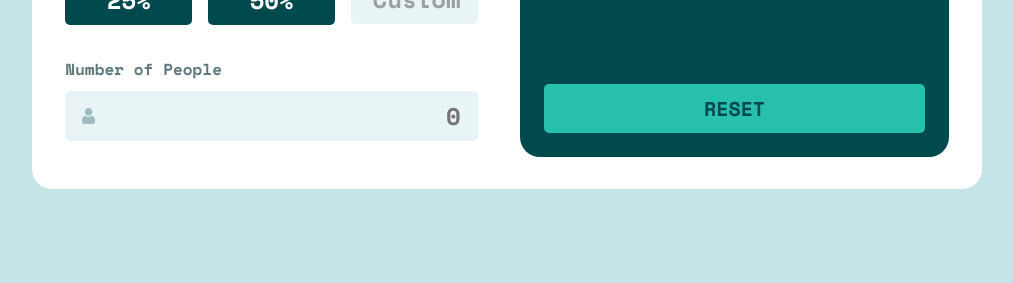
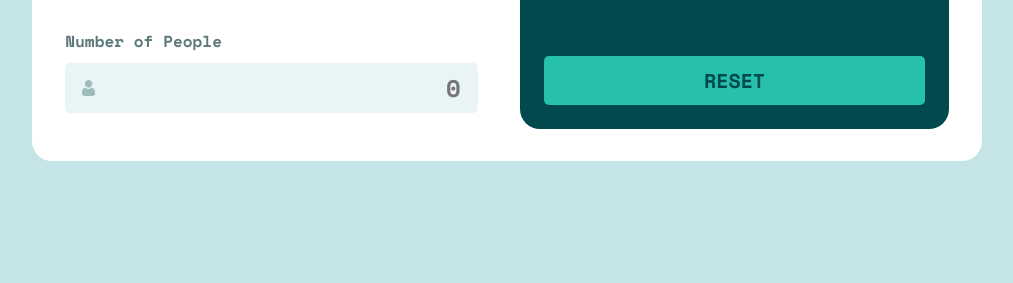
Before and after one commit to MehdiSajedi1/tip-calculator, a website: page dist/index.html in a window 1280 px wide. Shown: the part 517-800 px from the top of the page, without its empty margins (133-1146 px from the left). Drawn offline with nearby package versions, Linux system fonts and the light colour scheme.

Commit message:
Positioned content higher along viewport height

```diff
--- a/package.json
+++ b/package.json
@@ -4,7 +4,7 @@
   "description": "![Design preview for the Tip calculator app coding challenge](./design/desktop-preview.jpg)",
   "main": "index.js",
   "scripts": {
-    "sass": "node-sass sass/app.scss css/app.css -w"
+    "sass": "node-sass sass/app.scss dist/css/app.css -w"
   },
   "keywords": [],
   "author": "",
--- a/sass/_media.scss
+++ b/sass/_media.scss
@@ -7,8 +7,8 @@
     display: flex;
     flex-direction: column;
     align-items: center;
-    height: 100%;
-    padding-top: 50px;
+    justify-content: center;
+    height: clamp(700px, 65%, 100%);
   }
 
   .header {
--- a/sass/app.scss
+++ b/sass/app.scss
@@ -12,6 +12,7 @@ $clr-error: #d67272;
 $border-radius-element: 5px;
 $border-radius-card: 20px;
 $transition: all 0.25s ease-in;
+$transition-border: border 0.15s ease-in;
 
 * {
   margin: 0;
@@ -40,6 +41,7 @@ input {
     padding: 5px 15px;
     width: 100%;
     border-radius: $border-radius-element;
+    transition: $transition-border;
     -webkit-appearance: none;
 
     &:active,
```
Also changed, not shown: dist/css/app.css.
